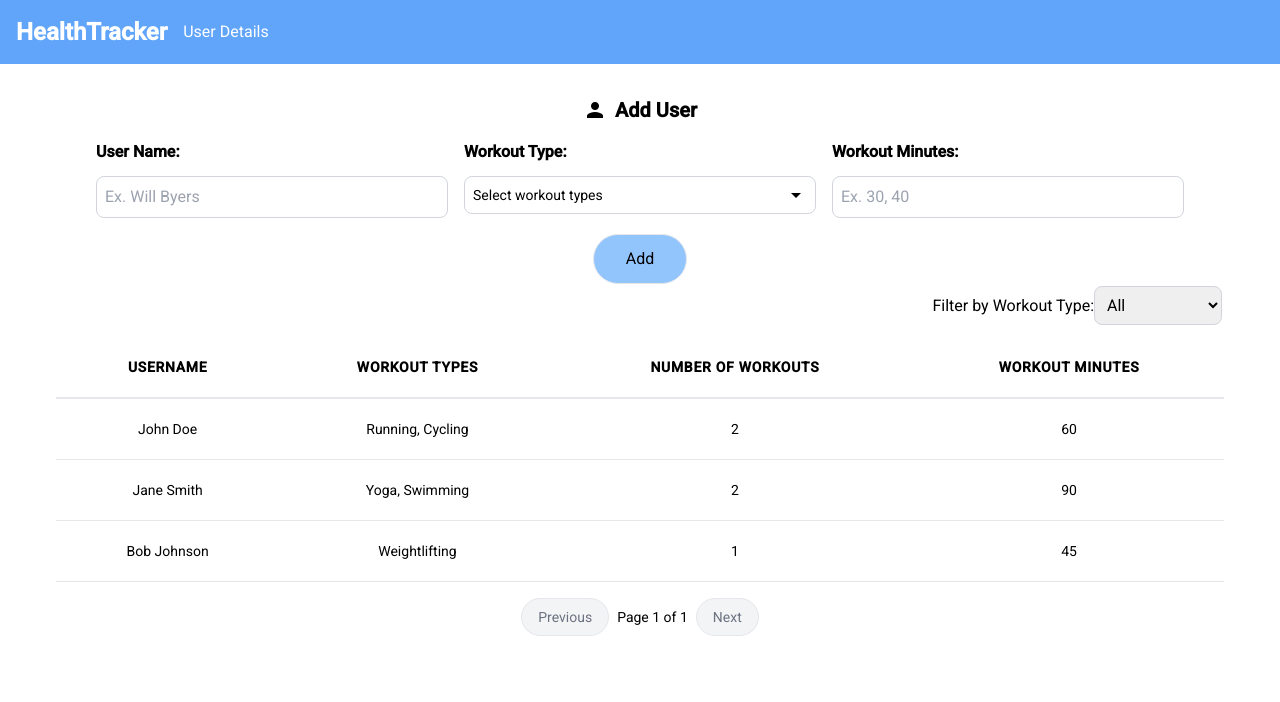
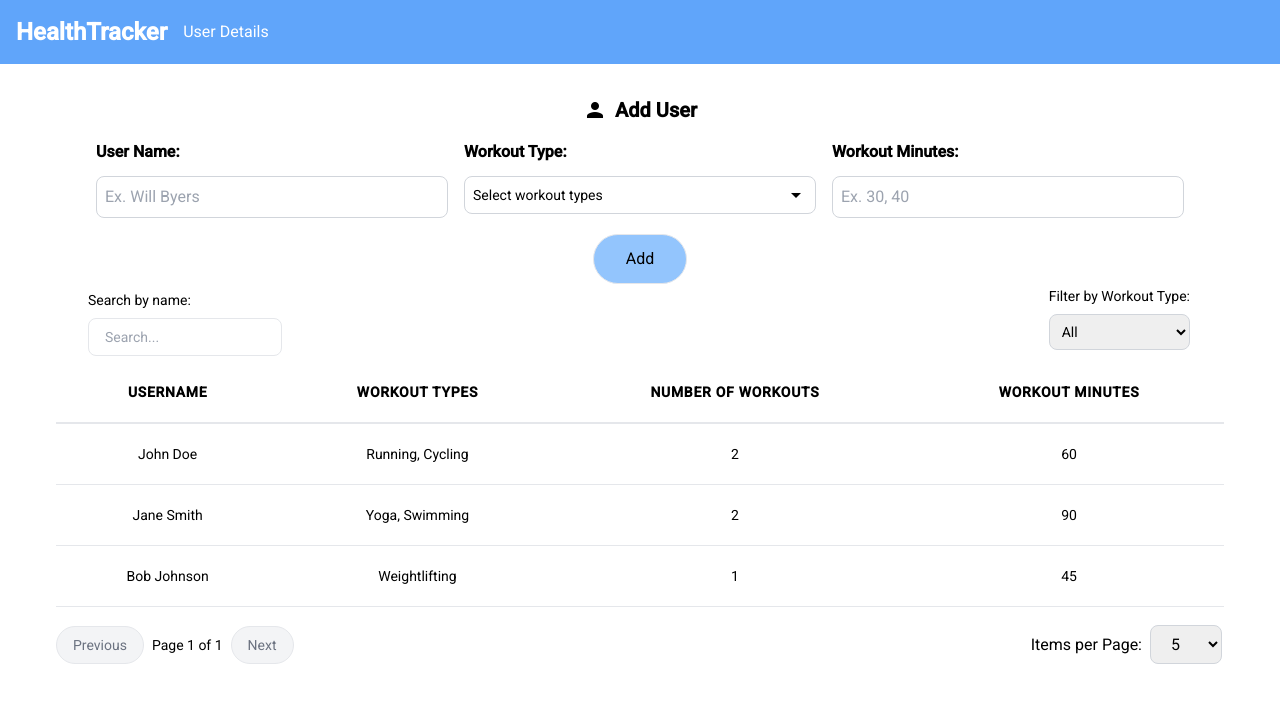
Before and after one commit to sroy2002/health-tracker, an Angular app: page / in a window 1280 px wide. Shown: the top 702 px of the page. Built offline with nearby package versions, Linux system fonts and the light colour scheme.

Commit message:
added search functionality

```diff
--- a/src/app/Components/user-table/user-table.component.html
+++ b/src/app/Components/user-table/user-table.component.html
@@ -1,44 +1,85 @@
 <div class="overflow-x-auto bg-white px-10">
-
+  <div class="flex items-center justify-between px-8">
+    <!-- Search bar -->
+    <div class="flex flex-col text-sm">
+      <label class="mb-2">Search by name:</label>
+      <input
+        type="text"
+        class="border py-2 px-4 rounded-lg"
+        [(ngModel)]="searchTerm"
+        placeholder="Search..."
+      />
+    </div>
     <!-- Filter -->
-    <div class="relative m-[2px] mb-3 float-right hidden sm:block">
-      <label for="filter">Filter by Workout Type:</label>
-      <select id="filter" [(ngModel)]="filter" class="border border-gray-300 p-2 rounded-lg">
+    <div class="relative m-[2px] mb-3 float-right text-sm flex flex-col">
+      <label for="filter" class="mb-2">Filter by Workout Type:</label>
+      <select
+        id="filter"
+        [(ngModel)]="filter"
+        class="border border-gray-300 p-2 rounded-lg"
+      >
         <option value="">All</option>
-        <option *ngFor="let option of workoutOptions" [value]="option">{{ option }}</option>
+        <option *ngFor="let option of workoutOptions" [value]="option">
+          {{ option }}
+        </option>
       </select>
+    </div>
   </div>
 
   <!-- Table -->
   <table class="min-w-full text-center text-sm whitespace-nowrap">
-      <thead class="uppercase tracking-wider border-b-2 ">
+    <thead class="uppercase tracking-wider border-b-2">
       <tr>
-          <th scope="col" class="px-5 py-5">
-            Username
-          </th>
-          <th scope="col" class="px-5 py-5">
-            Workout Types
-          </th>
-          <th scope="col" class="px-5 py-5">
-            Number of Workouts
-          </th>
-          <th scope="col" class="px-5 py-5">
-            Workout Minutes
-          </th>
+        <th scope="col" class="px-5 py-5">Username</th>
+        <th scope="col" class="px-5 py-5">Workout Types</th>
+        <th scope="col" class="px-5 py-5">Number of Workouts</th>
+        <th scope="col" class="px-5 py-5">Workout Minutes</th>
       </tr>
     </thead>
     <tbody>
-        <tr *ngFor="let user of filteredUsers" class="border-b hover:bg-neutral-100 ">
+      <tr
+        *ngFor="let user of filteredUsers"
+        class="border-b hover:bg-neutral-100"
+      >
         <td class="px-6 py-5">{{ user.userName }}</td>
-          <td class="px-6 py-5">{{ user.workoutType.join(', ') }}</td>
+        <td class="px-6 py-5">{{ user.workoutType.join(", ") }}</td>
         <td class="px-6 py-5">{{ user.numberOfWorkouts }}</td>
         <td class="px-6 py-5">{{ user.workoutMinutes }}</td>
       </tr>
     </tbody>
   </table>
-    <div class="flex items-center justify-center mt-4 text-sm">
-      <button (click)="changePage(currentPage - 1)" [disabled]="currentPage === 1" class="border rounded-full py-2 px-4 disabled:bg-gray-100 disabled:text-gray-500">Previous</button>
+
+  <!-- pagination -->
+
+  <div class="flex items-center justify-between mt-4">
+    <div class="flex items-center justify-center text-sm">
+      <button
+        (click)="changePage(currentPage - 1)"
+        [disabled]="currentPage === 1"
+        class="cursor-pointer border rounded-full py-2 px-4 disabled:bg-gray-100 disabled:text-gray-500"
+      >
+        Previous
+      </button>
       <span class="mx-2">Page {{ currentPage }} of {{ totalPages }}</span>
-      <button (click)="changePage(currentPage + 1)" [disabled]="currentPage === totalPages" class="border rounded-full py-2 px-4 disabled:bg-gray-100 disabled:text-gray-500">Next</button>
+      <button
+        (click)="changePage(currentPage + 1)"
+        [disabled]="currentPage === totalPages"
+        class="cursor-pointer border rounded-full py-2 px-4 disabled:bg-gray-100 disabled:text-gray-500"
+      >
+        Next
+      </button>
+    </div>
+    <div class="relative m-[2px] float-right sm:block flex items-center">
+      <label for="itemsPerPage" class="mr-2">Items per Page:</label>
+      <select
+        id="itemsPerPage"
+        (change)="changeItemsPerPage($event)"
+        class="border border-gray-300 py-2 px-4 rounded-lg"
+      >
+        <option *ngFor="let option of itemsPerPageOptions" [value]="option">
+          {{ option }}
+        </option>
+      </select>
     </div>
   </div>
+</div>
--- a/src/app/Components/user-table/user-table.component.ts
+++ b/src/app/Components/user-table/user-table.component.ts
@@ -1,38 +1,57 @@
-import { Component, OnInit} from '@angular/core';
+import { Component, OnInit } from '@angular/core';
 import { FormsModule } from '@angular/forms';
 import { CommonModule } from '@angular/common';
 import { UserService } from '../../user.service';
 @Component({
   selector: 'app-user-table',
-  imports: [CommonModule,FormsModule],
+  imports: [CommonModule, FormsModule],
   templateUrl: './user-table.component.html',
-  styleUrl: './user-table.component.css'
+  styleUrl: './user-table.component.css',
 })
-export class UserTableComponent implements OnInit{
+export class UserTableComponent implements OnInit {
   userList: any[] = [];
-  workoutOptions: string[] = ['Running', 'Cycling', 'Yoga', 'Swimming', 'Weightlifting'];
+  workoutOptions: string[] = [
+    'Running',
+    'Cycling',
+    'Yoga',
+    'Swimming',
+    'Weightlifting',
+  ];
   filter: string = '';
 
   currentPage: number = 1;
   itemsPerPage: number = 5;
   totalItems: number = 0;
+  itemsPerPageOptions: number[] = [5, 10, 20];
+  searchTerm: string='';
 
-  constructor(private userService: UserService){}
+  constructor(private userService: UserService) {}
   ngOnInit(): void {
-    this.userService.userList$.subscribe((userList)=>{
+    this.userService.userList$.subscribe((userList) => {
       this.userList = userList;
       this.totalItems = this.userList.length;
-    })
+    });
   }
+
+
   get filteredUsers() {
     let users = this.userList;
-    if (this.filter === "") {
+    if (this.filter === '') {
       users = this.userList;
     }
     if (this.filter) {
-      users = this.userList.filter(user => user.workoutType.includes(this.filter));
+      users = this.userList.filter((user) =>
+        user.workoutType.includes(this.filter)
+      );
     }
-    // return this.userList;
+
+
+  if (this.searchTerm) {
+    users = users.filter(user => user.userName.toLowerCase().includes(this.searchTerm.toLowerCase()));
+  }
+
+
+
     const startIndex = (this.currentPage - 1) * this.itemsPerPage;
     return users.slice(startIndex, startIndex + this.itemsPerPage);
   }
@@ -46,4 +65,9 @@ export class UserTableComponent implements OnInit{
     return Math.ceil(this.totalItems / this.itemsPerPage);
   }
 
+  // Method to change items per page
+  changeItemsPerPage(event: any) {
+    this.itemsPerPage = +event.target.value;
+    this.currentPage = 1;
   }
+}
```
Lines whose indentation alone changed are shown as unchanged.
